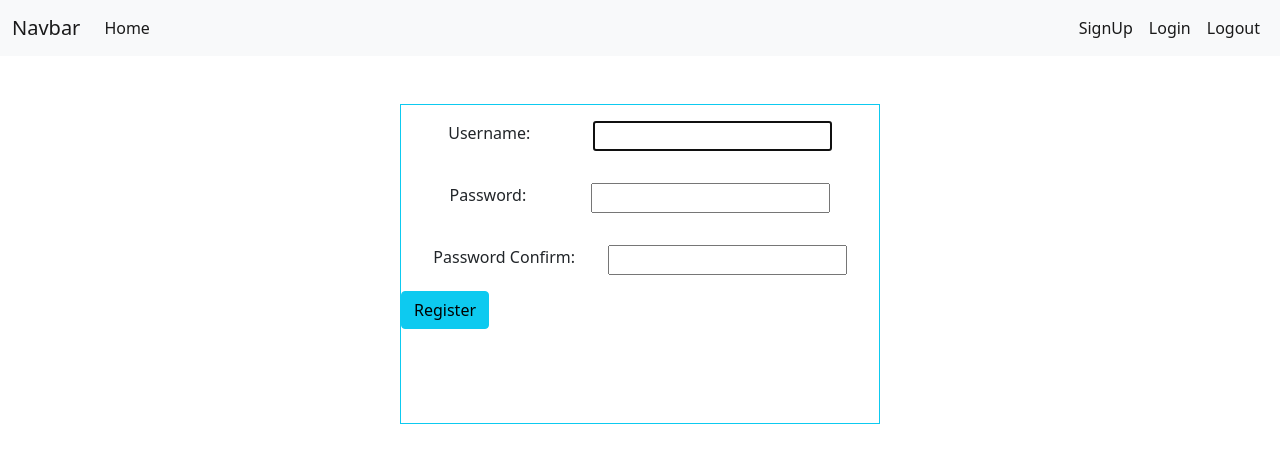
After one commit to piyushpandey16444/django_course, a Django app: page /signup/ in a window 1280 px wide. The commit adds this page. Shown: the top 463 px of the page. Run offline with Django 3.2, Linux system fonts and the light colour scheme.

Commit message:
signup, login, logout view started.

```diff
--- a/courses/templates/courses/base.html
+++ b/courses/templates/courses/base.html
@@ -29,15 +29,15 @@
                     <!-- Right header items -->
                     <ul class="navbar-nav">
                         <li class="nav-item">
-                          <a class="nav-link active" aria-current="page" href="#">SignUp</a>
+                          <a class="nav-link active" aria-current="page" href="{% url 'signup'%}">SignUp</a>
                         </li>
 
                         <li class="nav-item">
-                            <a class="nav-link active" aria-current="page" href="#">Login</a>
+                            <a class="nav-link active" aria-current="page" href="{% url 'login'%}">Login</a>
                         </li>
 
                         <li class="nav-item">
-                            <a class="nav-link active" aria-current="page" href="#">Logout</a>
+                            <a class="nav-link active" aria-current="page" href="{% url 'logout'%}">Logout</a>
                         </li>
                       </ul>
                   </div>
--- /dev/null
+++ b/courses/templates/courses/signup.html
@@ -0,0 +1,29 @@
+{% extends "courses/base.html" %}
+{% load custom_templatetags %}
+{% block title %}
+  Home Page
+{% endblock title %}
+
+{% block content %}
+
+<div class="container-fluid">
+    <div style="height: 20rem; width:30rem" class="border border-info mt-5 mx-auto">
+        <form class="" action="{% url 'signup' %}" method="post">
+            <div class="d-flex justify-content-around p-3">
+                Username: {{form.username}}
+            </div>
+
+            <div class="d-flex justify-content-around p-3">
+                Password: {{form.password1}}
+            </div>
+
+            <div class="d-flex justify-content-around p-3">
+                Password Confirm: {{form.password2}}
+            </div>
+            <div class="mx-auto">
+                <button class="btn btn-info" >Register</button>
+            </div>
+        </form>
+    </div>
+</div>
+{% endblock content %}
--- a/courses/urls.py
+++ b/courses/urls.py
@@ -1,9 +1,12 @@
 from django.contrib import admin
 from django.urls import path
-from courses.views import home_view, course_view
+from courses.views import *
 
 
 urlpatterns = [
     path('', home_view, name="home"),
     path('course/<str:slug>', course_view, name="course"),
+    path('signup/', signup_view, name="signup"),
+    path('login/', login_view, name="login"),
+    path('logout/', logout_view, name="logout"),
 ]
--- a/courses/views/__init__.py
+++ b/courses/views/__init__.py
@@ -1,2 +1,3 @@
 from courses.views.index import home_view
 from courses.views.course_page import course_view
+from courses.views.authentication import signup_view, login_view, logout_view
--- /dev/null
+++ b/courses/views/authentication.py
@@ -0,0 +1,15 @@
+from django.shortcuts import render, HttpResponse
+from django.contrib.auth.forms import UserCreationForm
+
+def signup_view(request):
+    form = UserCreationForm()
+    context = {
+        'form': form
+    }
+    return render(request, 'courses/signup.html', context=context)
+
+def login_view(request):
+    return render(request, 'courses/login.html')
+
+def logout_view(request):
+    return render(request, 'courses/logout.html')
```
Also changed, not shown: courses/templates/courses/login.html (added, +14 -0 lines), courses/templates/courses/logout.html (added, +14 -0 lines).
